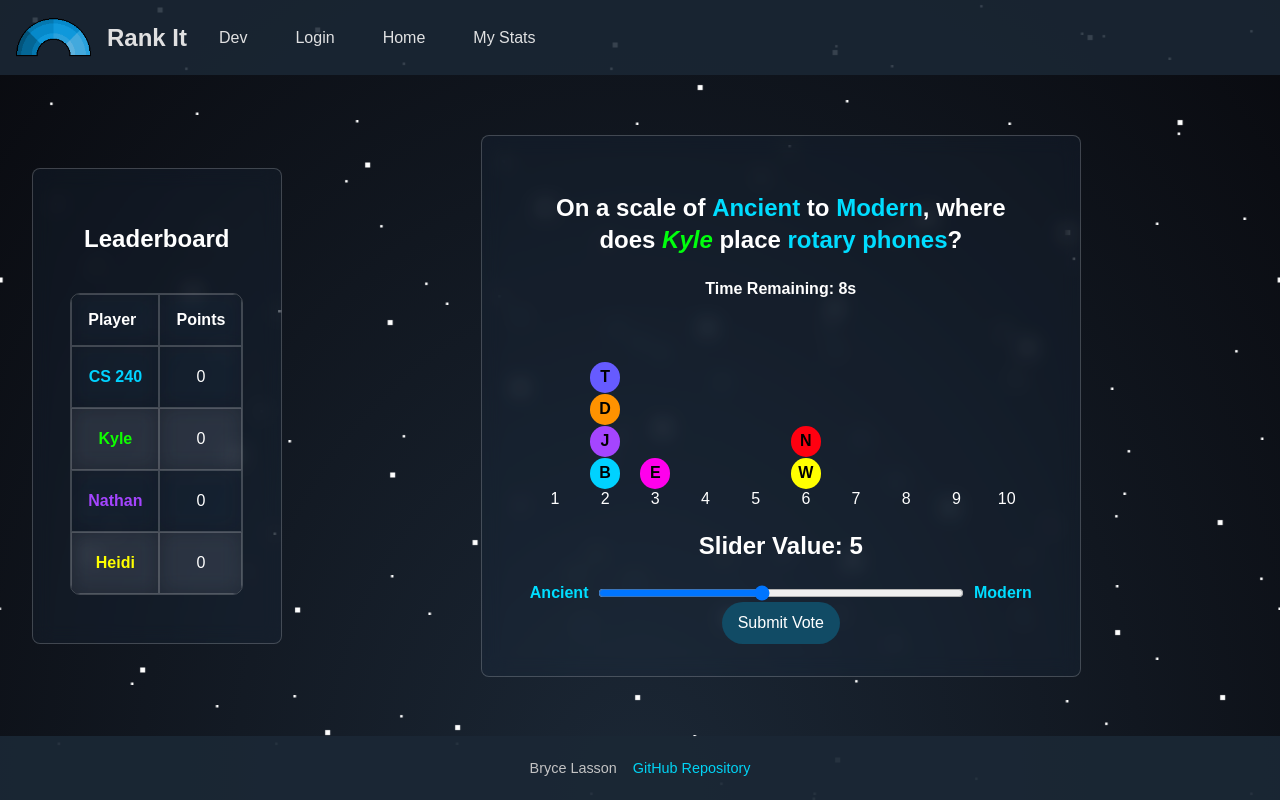
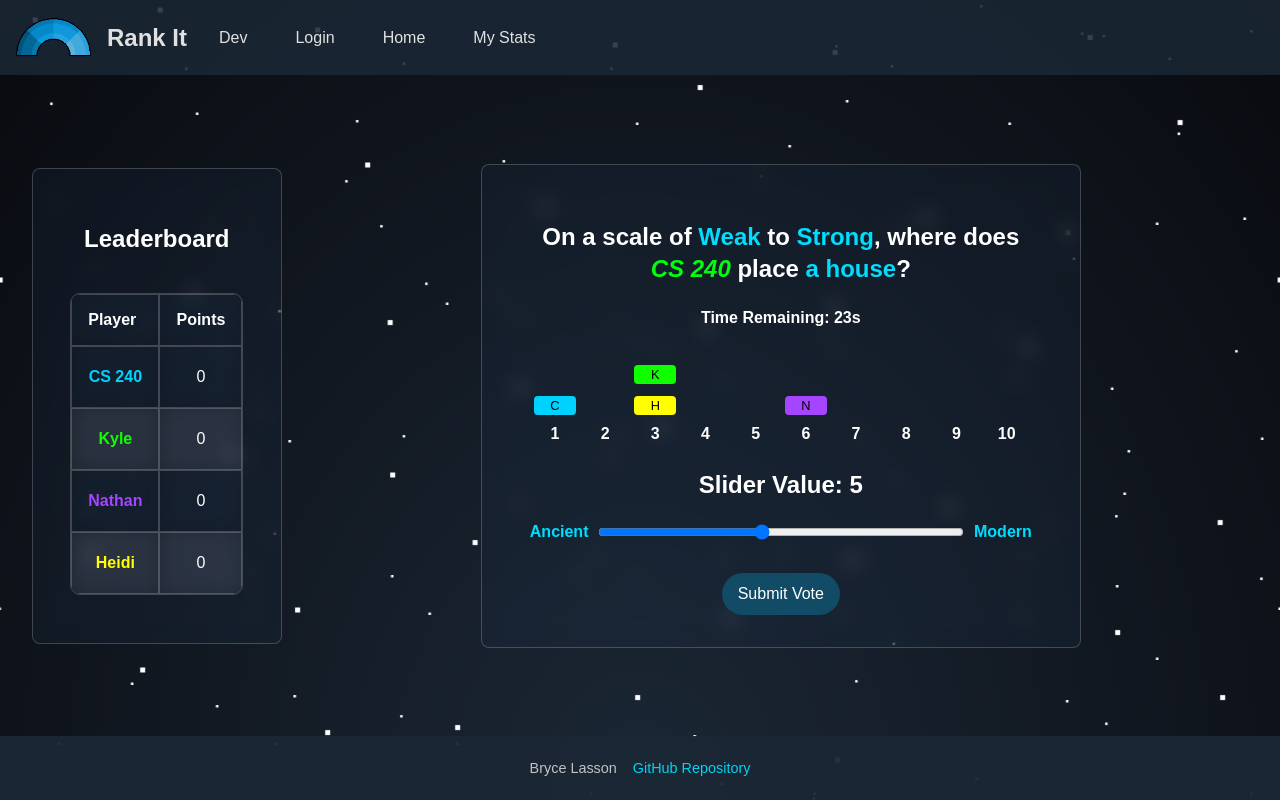
Before and after one commit to bolasson/startup, a React (Vite) app: page /play in a window 1280 px wide. Built offline with nearby package versions, Linux system fonts and the light colour scheme.

Commit message:
Finished play placeholder logic

```diff
--- a/src/customContext/gameContext.jsx
+++ b/src/customContext/gameContext.jsx
@@ -20,26 +20,28 @@ const dummyGamesData = [
     {
         gameID: 1234,
         players: [
-            { userID: 1, playerID: 1, playerColor: "#00D2FF", score: 0, isHost: true },
-            { userID: 3, playerID: 2, playerColor: "#0FFF00", score: 0, isHost: false },
-            { userID: 5, playerID: 3, playerColor: "#a545ff", score: 0, isHost: false },
-            { userID: 7, playerID: 4, playerColor: "#ffff00", score: 0, isHost: false },
+            { userID: 1, playerID: 1, playerColor: "#00D2FF", score: 0, activeVote: 1, isHost: true },
+            { userID: 3, playerID: 2, playerColor: "#0FFF00", score: 0, activeVote: 3, isHost: false },
+            { userID: 5, playerID: 3, playerColor: "#a545ff", score: 0, activeVote: 6, isHost: false },
+            { userID: 7, playerID: 4, playerColor: "#ffff00", score: 0, activeVote: 3, isHost: false },
         ],
         currentRound: 1,
         currentItIndex: 0,
-        clueTarget: 4
+        clueTarget: 4,
+        clue: '',
     },
     {
         gameID: 5678,
         players: [
-            { userID: 2, playerID: 1, playerColor: "#FF9200", score: 0, isHost: true },
-            { userID: 4, playerID: 2, playerColor: "#FF00EC", score: 0, isHost: false },
-            { userID: 6, playerID: 3, playerColor: "#665bff", score: 0, isHost: false },
-            { userID: 8, playerID: 4, playerColor: "#FF0010", score: 0, isHost: false },
+            { userID: 2, playerID: 1, playerColor: "#FF9200", score: 0, activeVote: 4, isHost: true },
+            { userID: 4, playerID: 2, playerColor: "#FF00EC", score: 0, activeVote: 8, isHost: false },
+            { userID: 6, playerID: 3, playerColor: "#665bff", score: 0, activeVote: 5, isHost: false },
+            { userID: 8, playerID: 4, playerColor: "#FF0010", score: 0, activeVote: 8, isHost: false },
         ],
         currentRound: 1,
         currentItIndex: 0,
-        clueTarget: 7
+        clueTarget: 7,
+        clue: '',
     }
 ];
 
@@ -132,7 +134,8 @@ export function GameProvider({ children }) {
                 ],
                 currentRound: 0,
                 currentItIndex: 0,
-                clueTarget: Math.floor(Math.random() * 10) + 1
+                clueTarget: Math.floor(Math.random() * 10) + 1,
+                clue: ''
             };
             setActiveGame(newGame);
             addGame(newGame);
@@ -231,6 +234,7 @@ export function GameProvider({ children }) {
                 player.score += scores[player.userID] || 0;
             });
             updateGame(game);
+            setActiveGame(game);
         }
     }
 
@@ -240,15 +244,26 @@ export function GameProvider({ children }) {
             game.currentRound = game.currentRound + 1;
             game.clueTarget = Math.floor(Math.random() * 10) + 1;
             game.currentItIndex = (game.currentItIndex + 1) % game.players.length;
+            game.clue = "";
             game.players.forEach((player) => {
                 if (player.userID === game.players[game.currentItIndex].userID) {
                     player.activeVote = game.clueTarget;
                 } else {
-                    player.activeVote = 0;
+                    // placeholder to simulate random votes
+                    player.activeVote = Math.floor(Math.random() * 10) + 1;
                 }
             });
             updateGame(game);
+            setActiveGame(game);
         }
+    }
+
+    function submitClue(gameID, clue) {
+        const game = games.find((g) => g.gameID === gameID);
+        if (!game) return;
+        const updatedGame = { ...game, clue };
+        updateGame(updatedGame);
+        setActiveGame(updatedGame);
     }
 
     function submitVote(gameID, userID, voteValue) {
@@ -309,7 +324,8 @@ export function GameProvider({ children }) {
         updateGameScores,
         startNextGameRound,
         submitVote,
-        scoreVotes
+        submitClue,
+        scoreVotes,
     };
 
     return (
--- a/src/play/play.jsx
+++ b/src/play/play.jsx
@@ -1,12 +1,81 @@
-import React from "react";
+import React, { useEffect, useState } from "react";
 import useSlider from "../customHooks/useSlider.jsx";
 import { useGame } from "../customContext/gameContext.jsx";
 import Leaderboard from "./leaderboard.jsx";
+import PlayerVotes from "./playerVotes.jsx";
+import useTimer from "../customHooks/useTimer.jsx";
 import "../styles.css";
+
+const presetScales = [
+    { low: "Ancient", high: "Modern" },
+    { low: "Slow", high: "Fast" },
+    { low: "Soft", high: "Loud" },
+    { low: "Small", high: "Big" },
+    { low: "Cold", high: "Hot" },
+    { low: "Simple", high: "Complex" },
+    { low: "Cheap", high: "Expensive" },
+    { low: "Weak", high: "Strong" },
+    { low: "Dull", high: "Bright" },
+    { low: "Old", high: "New" }
+];
+
+const presetClues = [
+    "a cat",
+    "a dog",
+    "a tree",
+    "a car",
+    "a house",
+    "a computer",
+    "a book",
+    "a phone",
+    "a person",
+    "a building"
+];
 
 export default function Play() {
     const { value: sliderValue, handleChange } = useSlider(5);
-    const { activeGame, activeUser, submitVote } = useGame();
+    const { activeGame, activeUser, getUser, submitVote, scoreVotes, submitClue } = useGame();
+    const { time, startTimer, pauseTimer, resetTimer } = useTimer(25);
+    const [clueInput, setClueInput] = useState("");
+    const [scaleLabels, setScaleLabels] = useState(presetScales[0]);
+
+    const isIt = activeGame && activeUser && activeGame.players[activeGame.currentItIndex].userID === activeUser.userID;
+
+    const itPlayer = activeGame && activeGame.players[activeGame.currentItIndex] ?
+        getUser(activeGame.players[activeGame.currentItIndex].userID) :
+        null;
+
+    const itPlayerName = itPlayer?.name || "(Loading...)";
+
+    // Automatically submit a clue for websocket placeholder players
+    useEffect(() => {
+        if (activeGame && !activeGame.clue && !isIt) {
+            const timerId = setTimeout(() => {
+                const presetClue = presetClues[Math.floor(Math.random() * presetClues.length)];
+                const presetScale = presetScales[Math.floor(Math.random() * presetScales.length)];
+                submitClue(activeGame.gameID, presetClue);
+                setScaleLabels(presetScale);
+            }, 3000);
+            return () => clearTimeout(timerId);
+        }
+    }, [activeGame, isIt, submitClue]);
+
+
+    useEffect(() => {
+        if (activeGame && activeGame.clue) {
+            startTimer();
+        } else {
+            pauseTimer();
+        }
+    }, [activeGame, startTimer, pauseTimer]);
+
+    useEffect(() => {
+        if (time === 0 && activeGame) {
+            scoreVotes(activeGame.gameID);
+            resetTimer();
+            startTimer();
+        }
+    }, [time, activeGame, scoreVotes, resetTimer, startTimer]);
 
     const handleVoteSubmit = (e) => {
         e.preventDefault();
@@ -15,101 +84,47 @@ export default function Play() {
         submitVote(activeGame.gameID, activeUser.userID, voteValue);
     };
 
+    const handleClueSubmit = (e) => {
+        e.preventDefault();
+        if (!activeGame || !activeUser || !clueInput.trim()) return;
+        submitClue(activeGame.gameID, clueInput.trim());
+        setClueInput("");
+    };
+
     return (
         <main className="play">
             <Leaderboard />
             <div className="play-area">
                 <section className="play-section">
+                    {activeGame && activeGame.clue && (
                         <h2 style={{ textAlign: 'center', lineHeight: '2rem' }}>
-                        On a scale of <strong>Ancient</strong> to <strong>Modern</strong>, where does <i>Kyle</i> place <strong>rotary phones</strong>?
-                    </h2>
-                    <h4 className="countdown">Time Remaining: 8s</h4>
-                    {/* Simulated player votes area (static for now) */}
-                    <div className="player-votes-container">
-                        <table className="player-votes">
-                            <tbody>
-                                <tr>
-                                    <td></td>
-                                    <td></td>
-                                    <td></td>
-                                    <td></td>
-                                    <td></td>
-                                    <td></td>
-                                    <td></td>
-                                    <td></td>
-                                    <td></td>
-                                    <td></td>
-                                </tr>
-                                <tr>
-                                    <td></td>
-                                    <td></td>
-                                    <td></td>
-                                    <td></td>
-                                    <td></td>
-                                    <td></td>
-                                    <td></td>
-                                    <td></td>
-                                    <td></td>
-                                    <td></td>
-                                </tr>
-                                <tr>
-                                    <td></td>
-                                    <td><span style={{ background: '#665BFF' }}>T</span></td>
-                                    <td></td>
-                                    <td></td>
-                                    <td></td>
-                                    <td></td>
-                                    <td></td>
-                                    <td></td>
-                                    <td></td>
-                                    <td></td>
-                                </tr>
-                                <tr>
-                                    <td></td>
-                                    <td><span style={{ background: '#FF9200' }}>D</span></td>
-                                    <td></td>
-                                    <td></td>
-                                    <td></td>
-                                    <td></td>
-                                    <td></td>
-                                    <td></td>
-                                    <td></td>
-                                    <td></td>
-                                </tr>
-                                <tr>
-                                    <td></td>
-                                    <td><span style={{ background: '#A545FF' }}>J</span></td>
-                                    <td></td>
-                                    <td></td>
-                                    <td></td>
-                                    <td><span style={{ background: '#FF0010' }}>N</span></td>
-                                    <td></td>
-                                    <td></td>
-                                    <td></td>
-                                    <td></td>
-                                </tr>
-                                <tr>
-                                    <td></td>
-                                    <td><span style={{ background: '#00D2FF' }}>B</span></td>
-                                    <td><span style={{ background: '#FF00EC' }}>E</span></td>
-                                    <td></td>
-                                    <td></td>
-                                    <td><span style={{ background: '#FFFF00' }}>W</span></td>
-                                    <td></td>
-                                    <td></td>
-                                    <td></td>
-                                    <td></td>
-                                </tr>
-                                <tr>
-                                    {[...Array(10)].map((_, i) => (
-                                        <td key={i}>{i + 1}</td>
-                                    ))}
-                                </tr>
-                            </tbody>
-                        </table>
-                    </div>
+                            On a scale of <strong>{scaleLabels.low}</strong> to <strong>{scaleLabels.high}</strong>, where does <i>{itPlayerName}</i> place <strong>{activeGame.clue}</strong>?
+                        </h2>)}
+                    {activeGame && !activeGame.clue && (
+                        <>
+                            {isIt ? (
+                                <form className="transparent-form" onSubmit={handleClueSubmit} style={{ textAlign: 'center' }}>
+                                    <input
+                                        type="text"
+                                        placeholder="Enter your clue..."
+                                        value={clueInput}
+                                        onChange={(e) => setClueInput(e.target.value)}
+                                    />
+                                    <button type="submit">Submit Clue</button>
+                                </form>
+                            ) : (
+                                <p style={{ textAlign: 'center' }}>
+                                    Waiting for clue from {getUser(activeGame.players[activeGame.currentItIndex].userID).name}
+                                </p>
+                            )}
+                        </>
+                    )}
+                    {activeGame && activeGame.clue && (
+                        <>
+                            <h4 className="countdown" style={{ marginBottom: '2rem' }}>Time Remaining: {time}s</h4>
+                            <PlayerVotes players={activeGame?.players || []} />
                             <h2>Slider Value: {sliderValue}</h2>
-                    <div style={{ display: 'flex', width: '100%', alignItems: 'center' }}>
+                            <div style={{ display: 'flex', width: '100%', alignItems: 'center', marginBottom: '2rem' }}>
                                 <span style={{ marginRight: '10px' }}><strong>Ancient</strong></span>
                                 <input
                                     type="range"
@@ -121,11 +136,11 @@ export default function Play() {
                                 />
                                 <span style={{ marginLeft: '10px' }}><strong>Modern</strong></span>
                             </div>
-                    {/* Handle vote submission using our onSubmit handler */}
                             <form id="voteForm" onSubmit={handleVoteSubmit}>
                                 <input type="hidden" id="sliderValue" name="voteValue" value={sliderValue} />
                                 <button className="submit-vote" type="submit">Submit Vote</button>
                             </form>
+                        </>)}
                 </section>
             </div>
         </main>
--- /dev/null
+++ b/src/play/playerVotes.jsx
@@ -0,0 +1,78 @@
+import React from 'react';
+import { useGame } from '../customContext/gameContext.jsx';
+
+export default function PlayerVotes({ players }) {
+    const { getUser } = useGame();
+    const voteValues = Array.from({ length: 10 }, (_, i) => i + 1);
+
+    const votesByValue = voteValues.map(value =>
+        players.filter(player => player.activeVote === value)
+    );
+
+    const maxRows = Math.max(...votesByValue.map(arr => arr.length), 0);
+
+    return (
+        <div className="player-votes-container">
+            <table className="player-votes">
+                <tbody>
+                    {Array.from({ length: maxRows }).map((_, rowIndex) => (
+                        <tr key={rowIndex}>
+                            {voteValues.map((value, colIndex) => {
+                                const columnVotes = votesByValue[colIndex];
+                                const count = columnVotes.length;
+                                const voteIndex = rowIndex - (maxRows - count);
+                                let content = null;
+                                if (voteIndex >= 0 && voteIndex < count) {
+                                    const player = columnVotes[voteIndex];
+                                    const playerName =
+                                        player?.name || (player && getUser(player.userID)?.name) || "?";
+                                    content = (
+                                        <div
+                                            style={{
+                                                background: player.playerColor,
+                                                borderRadius: '4px',
+                                                padding: '2px 4px',
+                                                margin: '2px auto',
+                                                color: '#000',
+                                                fontSize: '0.8rem'
+                                            }}
+                                        >
+                                            {playerName.charAt(0)}
+                                        </div>
+                                    );
+                                }
+                                return (
+                                    <td
+                                        key={colIndex}
+                                        style={{
+                                            verticalAlign: 'bottom',
+                                            textAlign: 'center',
+                                            padding: '4px',
+                                            height: '30px'
+                                        }}
+                                    >
+                                        {content}
+                                    </td>
+                                );
+                            })}
+                        </tr>
+                    ))}
+                    <tr>
+                        {voteValues.map((value, index) => (
+                            <td
+                                key={index}
+                                style={{
+                                    textAlign: 'center',
+                                    fontWeight: 'bold',
+                                    padding: '4px'
+                                }}
+                            >
+                                {value}
+                            </td>
+                        ))}
+                    </tr>
+                </tbody>
+            </table>
+        </div>
+    );
+}
```
Lines whose indentation alone changed are shown as unchanged.
